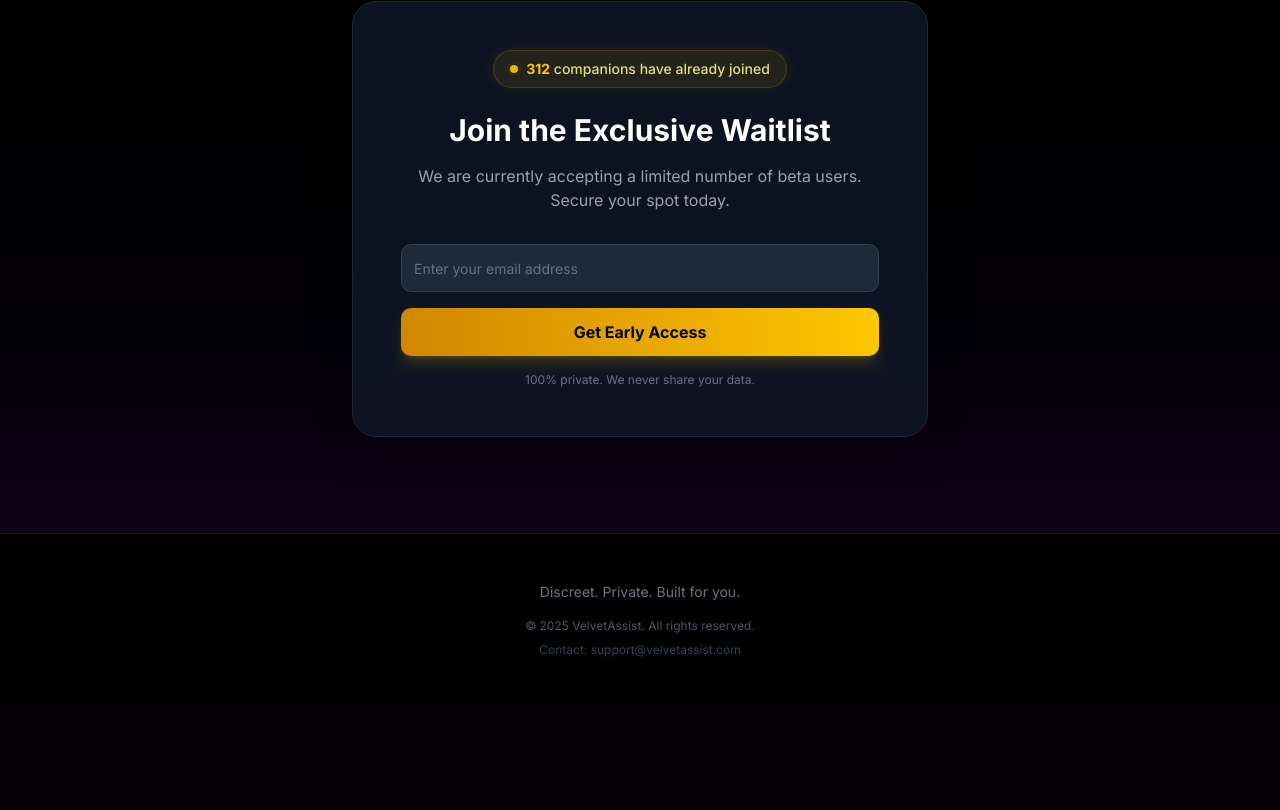
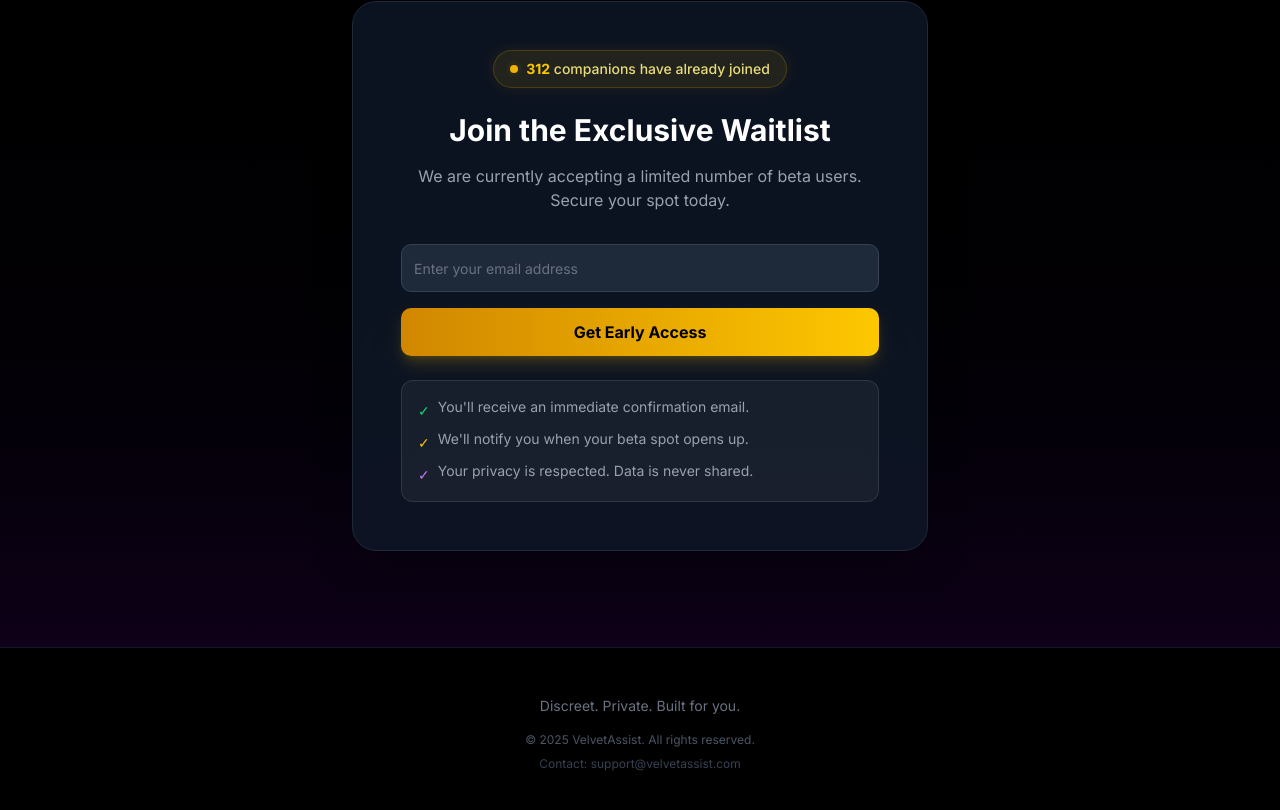
Before and after one commit to ElijahMsheliza/VelvetAssist, a Next.js app: page / in a window 1280 px wide. Shown: the part 4278-5088 px from the top of the page. Before the commit the page ends 4984 px from the top, so only its background shows below. Built offline with nearby package versions, Linux system fonts and the light colour scheme; a web font is replaced by a local one.

Commit message:
Feat: Add explainer text to waitlist form

```diff
--- a/components/WaitlistForm.tsx
+++ b/components/WaitlistForm.tsx
@@ -74,9 +74,20 @@ export default function WaitlistForm() {
                                     {loading ? "Joining..." : "Get Early Access"}
                                 </Button>
                             </form>
-                            <p className="text-xs text-gray-500 mt-4">
-                                100% private. We never share your data.
-                            </p>
+                            <div className="mt-6 text-sm text-gray-400 space-y-2 text-left bg-white/5 p-4 rounded-lg border border-white/10">
+                                <p className="flex items-start gap-2">
+                                    <span className="text-green-400 mt-1">✓</span>
+                                    <span>You'll receive an immediate confirmation email.</span>
+                                </p>
+                                <p className="flex items-start gap-2">
+                                    <span className="text-yellow-400 mt-1">✓</span>
+                                    <span>We'll notify you when your beta spot opens up.</span>
+                                </p>
+                                <p className="flex items-start gap-2">
+                                    <span className="text-purple-400 mt-1">✓</span>
+                                    <span>Your privacy is respected. Data is never shared.</span>
+                                </p>
+                            </div>
                         </>
                     ) : (
                         <motion.div
```
